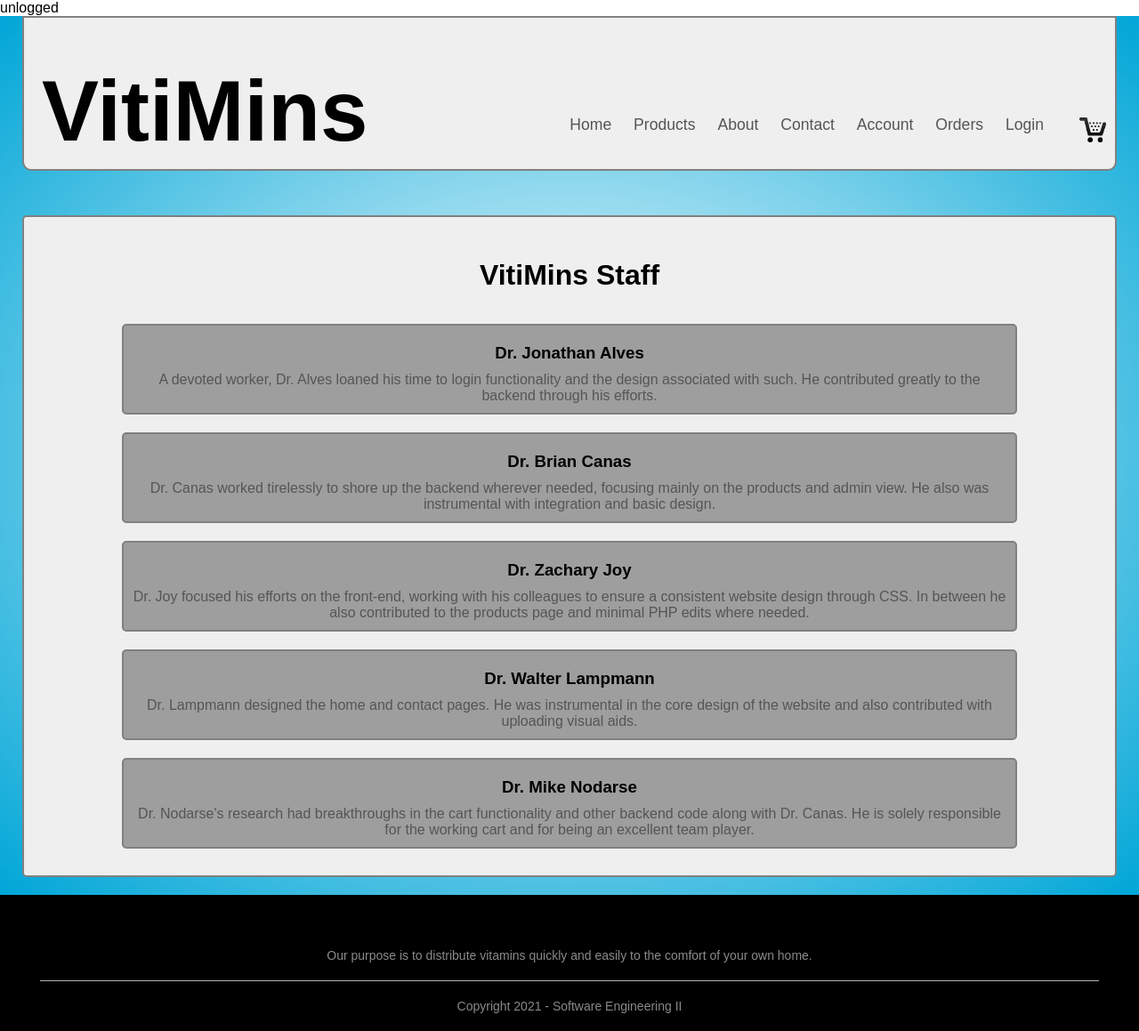
After one commit to b-canas/MockMedical_Ecomm, a PHP site: page /about.php in a window 1280 px wide. The commit adds this page. Shown: the whole page at 89% size. Run offline with PHP 8.4, Linux system fonts and the light colour scheme.

Commit message:
Version 1.0 of Mock Website
This was a university project worked on by 5 students. At the end of the semester versions were mixed up due to miscommunication. This is an attempt to commit the final version 1.0 of the project we completed.

```diff
--- /dev/null
+++ b/Vitamin Project/about.php
@@ -0,0 +1,140 @@
+<?php
+	//CPY -v-
+	session_start();
+	$username="";
+	$userid="";
+	$password="";
+	$access="";
+
+	$loggedin=false;
+	if(isset($_SESSION['username'])) {
+		$loggedin=true;
+		$username=$_SESSION['username'];
+		$userid=$_SESSION['userid'];
+		$password=$_SESSION['password'];
+		$access=$_SESSION['access'];
+		//echo "loggedin with $userid $username  $password $access";
+	}
+	else {
+		echo "unlogged";
+	}
+	echo "<br>";
+	//CPY -^-
+?>
+
+<html lang = "en">
+	<head>
+		<meta charset="UTF-8">
+		<meta name="viewport" content="width=device-width, initial scale=1.0">
+		<title>VitiMins</title>
+		<link rel="stylesheet" href="style.css">
+	</head>
+	<body>
+
+		<div class="header">
+			<div class="container">
+
+				<div class="navbar">
+					<div class="logo">
+						<!-- <img src="images/ " width="125px"> -->
+						<span id="text_logo"><h1>VitiMins</h1></span>
+					</div>
+
+					<nav class="banner">
+						<ul id="MenuItems">
+							<li><a href="index.php" class="active">Home</a></li>
+							<li><a href="products_limbo.php">Products</a></li>
+							<li><a href="about.php">About</a></li>
+							<li><a href="contact.php">Contact</a></li>
+							<li><a href="">Account</a></li>
+							<li><a href="orders_limbo.php">Orders</a></li>
+							<li>
+								<?php
+								if($loggedin) {
+									echo "<a href=\"logout_limbo.php\">Logout</a>";
+								}
+								else {
+									echo "<a href=\"login.php\">Login</a>";
+								}
+								?>
+							</li>
+						</ul>
+					</nav>
+					<a href="cart_limbo.php"><img src="images/cart.png" width="30px"
+					   height="30px"></a>
+					<img src="images/menu.png" class="menu-icon"
+					onclick="menutoggle()">
+				</div>
+
+				<div class="row">
+				<div class="col-2">
+				<h1>VitiMins Staff</h1>
+					<div class="col-2_aboot">
+						<h3>Dr. Jonathan Alves</h3>
+						<p>A devoted worker, Dr. Alves loaned his time to login
+						   functionality and the design associated with such. He
+						   contributed greatly to the backend through his efforts.</p>
+					</div>
+					<div class="col-2_aboot">
+						<h3>Dr. Brian Canas</h3>
+						<p>Dr. Canas worked tirelessly to shore up the backend
+						   wherever needed, focusing mainly on the products and
+						   admin view. He also was instrumental with integration and
+						   basic design.</p>
+					</div>
+					<div class="col-2_aboot">
+						<h3>Dr. Zachary Joy</h3>
+						<p>Dr. Joy focused his efforts on the front-end, working
+						   with his colleagues to ensure a consistent website design
+						   through CSS. In between he also contributed to the
+						   products page and minimal PHP edits where needed.</p>
+					</div>
+					<div class="col-2_aboot">
+						<h3>Dr. Walter Lampmann</h3>
+						<p>Dr. Lampmann designed the home and contact pages. He was
+						   instrumental in the core design of the website and also
+						   contributed with uploading visual aids.</p>
+					</div>
+					<div class="col-2_aboot">
+						<h3>Dr. Mike Nodarse</h3>
+						<p>Dr. Nodarse's research had breakthroughs in the cart
+						   functionality and other backend code along with Dr. Canas.
+						   He is solely responsible for the working cart and for being
+						   an excellent team player.</p>
+					</div>
+				</div>
+				</div>
+			</div>
+		</div>
+
+		<! ------Footer------ />
+
+		<div class="footer">
+			<div class="container">
+				<div class="row">
+					<p>Our purpose is to distribute vitamins quickly
+					and easily to the comfort of your own home.</p>
+				</div>
+				<hr>
+				<p class="copyright">Copyright 2021 - Software Engineering II </p>
+			</div>
+		</div>
+		<! Java Script for the Menu Toggle Button >
+		<script>
+			var MenuItems = document.getElementById("MenuItems");
+
+			MenuItems.style.maxHeight = "0px";
+
+			function menutoggle(){
+				if(MenuItems.style.maxHeight == "0px")
+				{
+					MenuItems.style.maxHeight = "200px";
+				}
+				else
+				{
+					MenuItems.style.maxHeight = "0px";
+				}
+			}
+		</script>
+	</body>
+</html>
--- a/Vitamin Project/admin_files/current_orders.php
+++ b/Vitamin Project/admin_files/current_orders.php
@@ -33,7 +33,7 @@
                 echo '<a href="?action=view_user_orders&user_id='.$userID.'&wanted_status='.$option.'">'.$option.' | </a>';
             } ?>
         </p>
-        <table>
+        <table class="full_page_table">
             <tr>
                 <th>Order No.</th>
                 <th>User ID</th>
--- a/Vitamin Project/admin_files/current_products.php
+++ b/Vitamin Project/admin_files/current_products.php
@@ -26,7 +26,7 @@
 
     <div class="products_column"> <!-- will display a table with products in selected category -->
         <h2><?php echo $category;?> Products | <a href="?action=show_add_product_form"> Add New Product</a></h2>
-        <table>
+        <table class="full_page_table">
             <tr>
                 <th>ID #</th>
                 <th>Name</th>
--- a/Vitamin Project/buy_limbo.php
+++ b/Vitamin Project/buy_limbo.php
@@ -44,11 +44,5 @@
 		header("location: buy_success.php");
 		exit;
 	}
-	else {
-		echo "buy fail";
-		$_SESSION['buy_success']=$buySuccess;
-		header("location: buy_failure.php");
-		exit;
-	}
 
 ?>
--- a/Vitamin Project/cart_limbo.php
+++ b/Vitamin Project/cart_limbo.php
@@ -19,7 +19,7 @@
 	}
 	else {
 		echo "unlogged";
-		header("location: index.php");
+		header("location: login.php");
 	}
 	echo "<br>";
 
--- a/Vitamin Project/cart_view_empty.php
+++ b/Vitamin Project/cart_view_empty.php
@@ -44,8 +44,8 @@
 						<ul id="MenuItems">
 							<li><a href="index.php" >Home</a></li>
 							<li><a href="products_limbo.php" class="active">Products</a></li>
-							<li><a href="">About</a></li>
-							<li><a href="">Contact</a></li>
+							<li><a href="about.php">About</a></li>
+							<li><a href="contact.php">Contact</a></li>
 							<li><a href="">Account</a></li>
 							<li><a href="cart_limbo.php">Cart</a></li>
 							<li><a href="checkout_limbo.php">Checkout</a></li>
--- a/Vitamin Project/dbInteract.php
+++ b/Vitamin Project/dbInteract.php
@@ -249,7 +249,7 @@
 
 			$amount=0;
 
-			if(isset($v_post["$productid"])&&$v_post["$productid"]!="") {
+			if(isset($v_post["$productid"]) && $v_post["$productid"]!="") {
 
 				nl();
 				$amount=$v_post["$productid"];
--- a/Vitamin Project/orders.php
+++ b/Vitamin Project/orders.php
@@ -43,8 +43,8 @@
 						<ul id="MenuItems">
 							<li><a href="index.php" >Home</a></li>
 							<li><a href="products_limbo.php" class="active">Products</a></li>
-							<li><a href="">About</a></li>
-							<li><a href="">Contact</a></li>
+							<li><a href="about.php">About</a></li>
+							<li><a href="contact.php">Contact</a></li>
 							<li><a href="">Account</a></li>
 							<li><a href="cart_limbo.php">Cart</a></li>
 							<li><a href="checkout_limbo.php">Checkout</a></li>
--- a/Vitamin Project/orders_limbo.php
+++ b/Vitamin Project/orders_limbo.php
@@ -18,7 +18,7 @@
 	}
 	else {
 		echo "unlogged";
-		header("location: index.html");
+		header("location: login.php");
 		exit;
 	}
 	echo "<br>";
--- a/Vitamin Project/style.css
+++ b/Vitamin Project/style.css
@@ -53,6 +53,17 @@ nav ul{
 nav ul li{
 	display: inline-block;
 	margin-right: 20px;
+}
+/* Both cart and hamburger icons */
+.navbar img{
+	margin-top: 60px;
+}
+/* Hamburger menu icon */
+.menu-icon{
+	width: 28px;
+	height: 40px;
+	display: none;
+	margin-left: 20px;
 }
 
 .btn{
@@ -131,13 +142,28 @@ nav ul li{
 	margin: 25px 0;
 }
 
+/* Aboot page - about.php */
+.col-2_aboot{
+	background-color: #9e9e9e;
+	border: 2px solid grey;
+	display: block;
+	border-radius: 5px;
+	margin-left: 100px;
+	margin-right: 100px;
+	margin-bottom: 20px;
+	padding: 10px;
+	text-align: center;
+}
+
 /* General table format */
 input{
 	border-radius: 2px solid grey;
 	padding: 3px;
 }
+/* Format for all buttons */
 button{
 	background-color: grey;
+	margin: 20px 10px;
 	padding: 5px;
 }
 
--- a/Vitamin Project/vitimins_scripts.js
+++ b/Vitamin Project/vitimins_scripts.js
@@ -240,7 +240,7 @@
         var currentStatus = document.forms[formName]["current_order_status"].value;
         var newStatus = document.forms[formName]["status_choices"].value;
 
-        if (currentStatus == "READY" && (newStatus != "SHIPPED" || newStatus != "CANCELLED")) {
+        if (currentStatus == "READY" && (newStatus != "SHIPPED" && newStatus != "CANCELLED")) {
             alert("Invalid Update. An order with a READY status must move to either the SHIPPED or CANCELLED state.");
             return false;
         }
--- a/Vitamin Project/vitimins_worker_banner.php
+++ b/Vitamin Project/vitimins_worker_banner.php
@@ -10,8 +10,9 @@
     <div class="container">
         <div class="navbar">
             <div class="logo">
-                <!-- LINE FOR FUTURE LOGO <img src="images/ " width="125px"> -->
-            </div>
+				<!-- <img src="images/ " width="125px"> -->
+				<span id="text_logo"><h1>VitiMins</h1></span>
+			</div>
 
             <nav class="banner">
                 <ul id="MenuItems">
```
Also changed, not shown: other parts of Vitamin Project/style.css (+46 -4 lines), Vitamin Project/admin_files/admin_styles.css (+139 -56 lines), Vitamin Project/cart_view.php (+8 -9 lines), Vitamin Project/checkout.php (+11 -12 lines), Vitamin Project/contact.php (renamed from Vitamin Project/buy_success.php, +48 -26 lines), Vitamin Project/index.php (+6 -7 lines), Vitamin Project/products_logged.php (+10 -12 lines), Vitamin Project/products_unlogged.php (+46 -13 lines).
